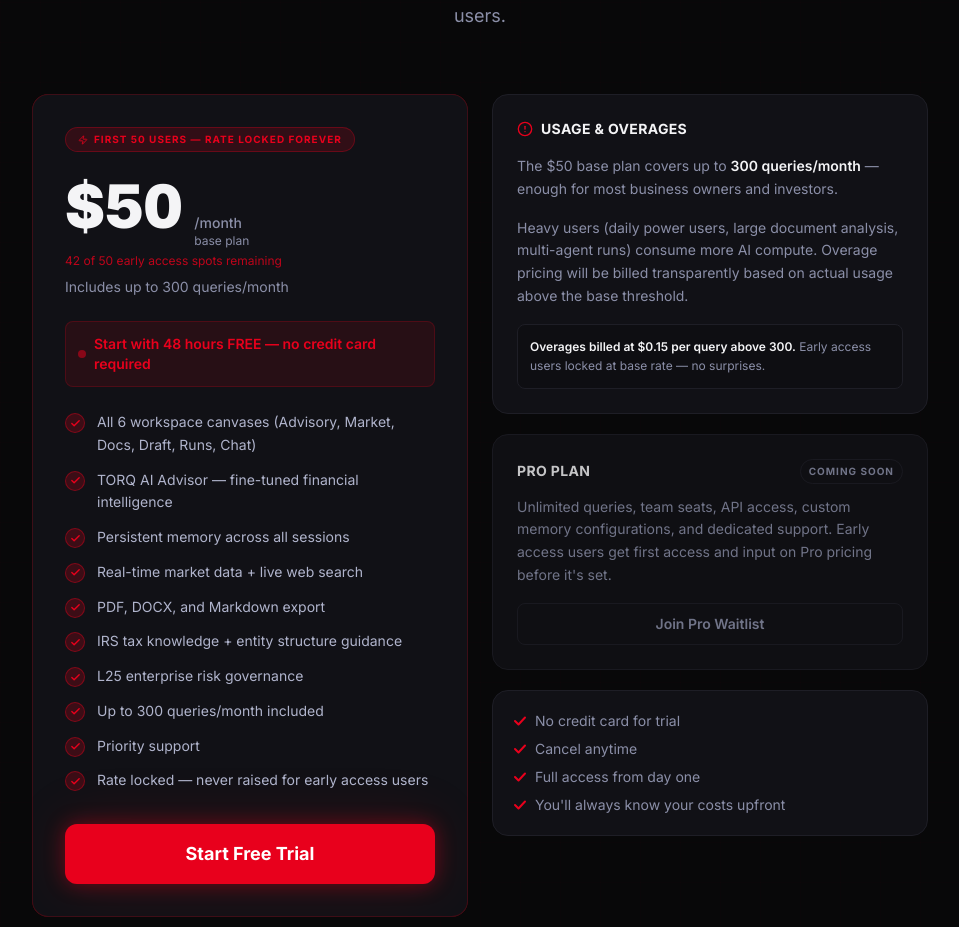
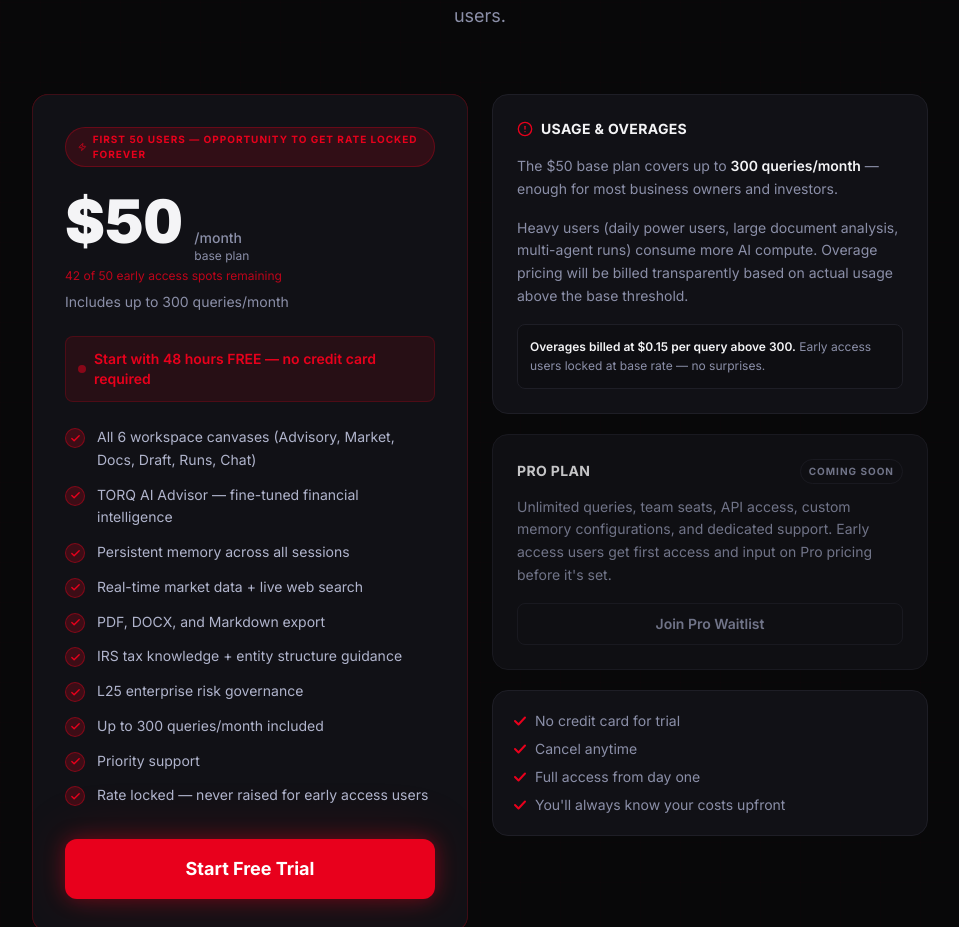
Before and after one commit to pilotwaffle/torq-site, a Next.js app: page / in a window 1280 px wide. Shown: the part 9329-10256 px from the top of the page, without its empty margins (160-1119 px from the left). Built offline with nearby package versions, Linux system fonts and the light colour scheme.

Commit message:
Update pricing badge: opportunity to get rate locked forever

```diff
--- a/components/Pricing.tsx
+++ b/components/Pricing.tsx
@@ -53,7 +53,7 @@
               {/* Badge */}
               <div className="flex items-center gap-1.5 px-3 py-1 rounded-full bg-torq-red/15 border border-torq-red/30 text-torq-red text-[10px] font-bold tracking-widest uppercase w-fit mb-6">
                 <Zap size={10} />
-                First 50 users — rate locked forever
+                First 50 users — opportunity to get rate locked forever
               </div>
 
               {/* Price */}
```
